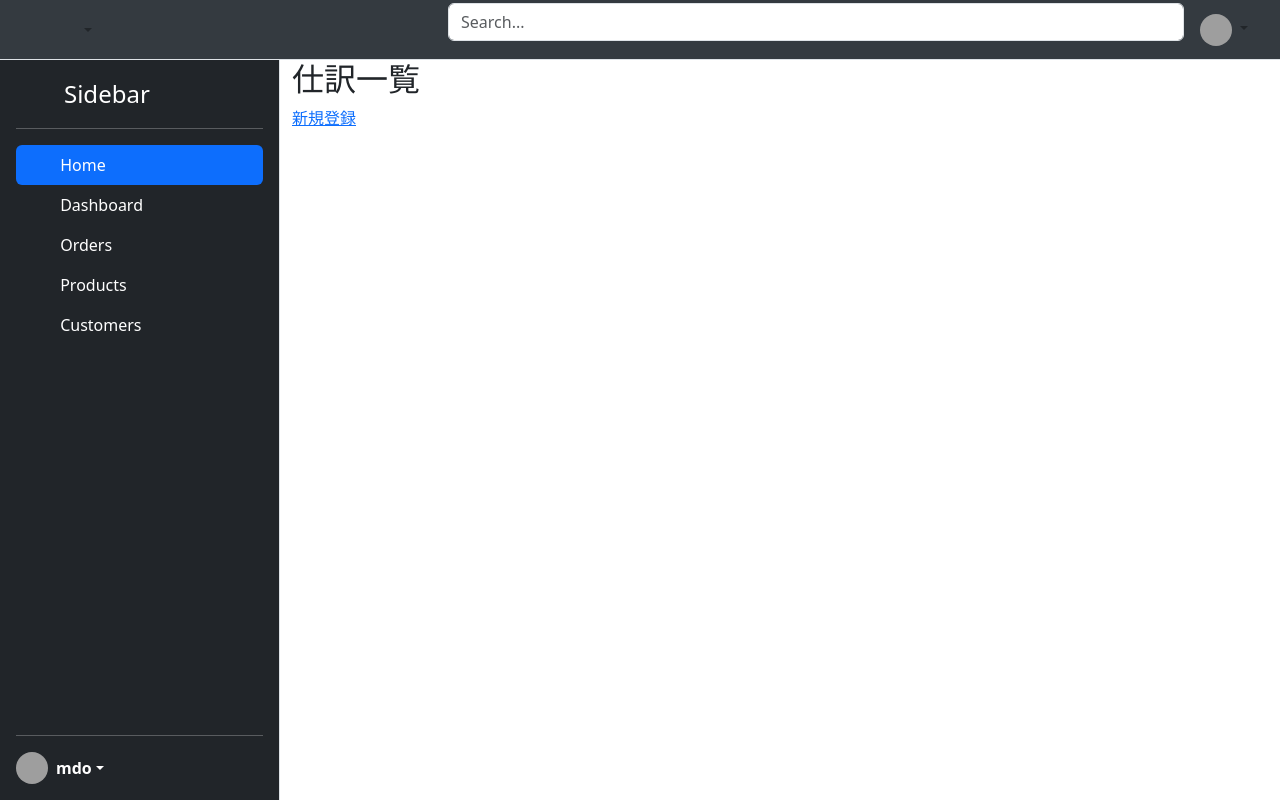
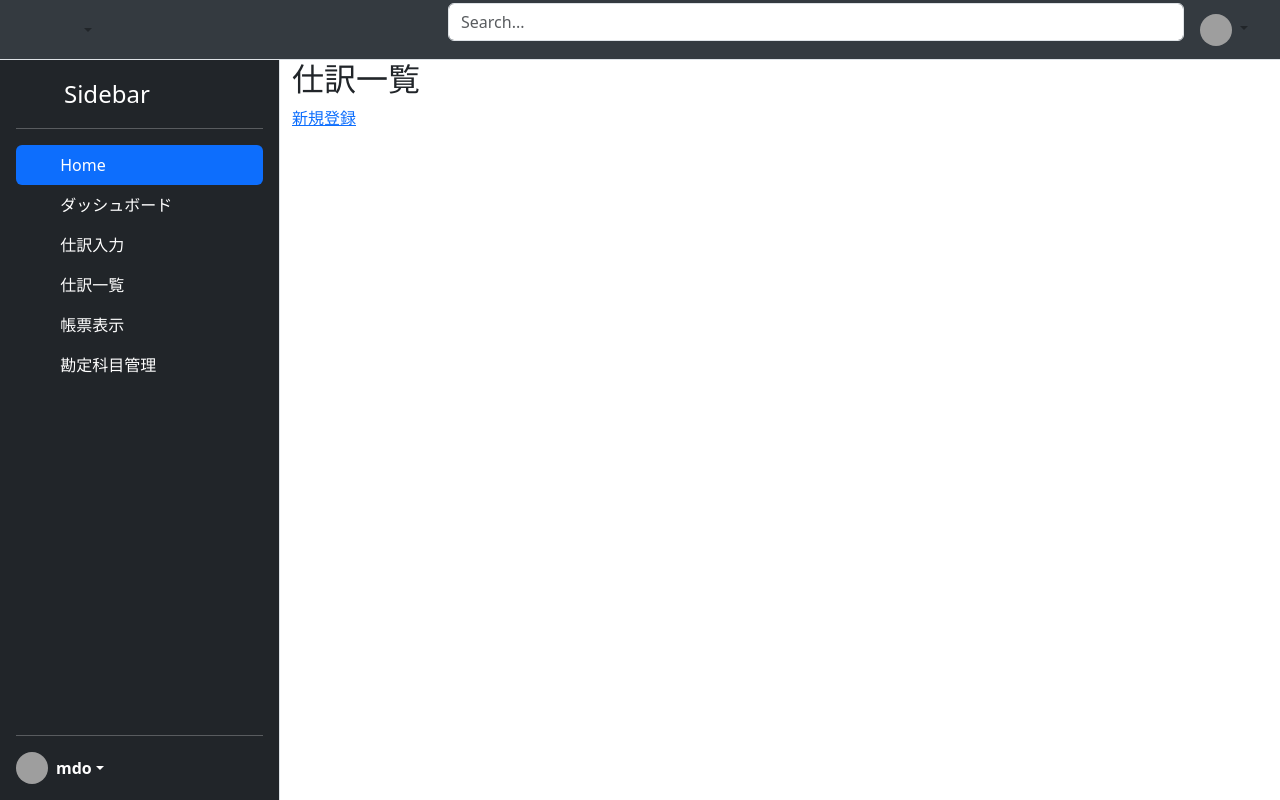
Before and after one commit to Kou-Yamaguchi/accounting, a Django app: page /ledger/ in a window 1280 px wide. Run offline with Django 4.2, Linux system fonts and the light colour scheme; data that the repository does not hold is empty; some libraries are stand-ins or nearby versions; grey boxes are pictures that could not be loaded.

Commit message:
feat: 帳票htmlファイル作成

```diff
--- a/src/sample/templates/ledger/account_form.html
+++ b/src/sample/templates/ledger/account_form.html
@@ -1,3 +1,4 @@
+<!-- 勘定科目追加・編集フォーム -->
 {% extends "base.html" %}
 
 {% block main %}
--- a/src/sample/templates/ledger/account_list.html
+++ b/src/sample/templates/ledger/account_list.html
@@ -1,3 +1,4 @@
+<!-- 勘定科目管理 -->
 {% extends "base.html" %}
 
 {% block main %}
--- /dev/null
+++ b/src/sample/templates/ledger/cash_book.html
@@ -0,0 +1 @@
+<!-- 現金出納帳 -->
--- /dev/null
+++ b/src/sample/templates/ledger/payable_ledger.html
@@ -0,0 +1 @@
+<!-- 買掛金元帳 -->
--- a/src/sample/templates/ledger/purchase_book.html
+++ b/src/sample/templates/ledger/purchase_book.html
@@ -1,3 +1,4 @@
+<!-- 仕入帳 -->
 {% extends "base.html" %}
 
 {% block main %}
--- /dev/null
+++ b/src/sample/templates/ledger/receivable_ledger.html
@@ -0,0 +1 @@
+<!-- 売掛金元帳 -->
--- /dev/null
+++ b/src/sample/templates/ledger/sales_book.html
@@ -0,0 +1 @@
+<!-- 売上帳 -->
--- a/src/sample/templates/sidebar.html
+++ b/src/sample/templates/sidebar.html
@@ -20,23 +20,23 @@
         <svg class="bi me-2" width="16" height="16">
           <use xlink:href="#speedometer2" />
         </svg>
-        Dashboard
+        ダッシュボード
       </a>
     </li>
     <li>
-      <a href="#" class="nav-link text-white">
+      <a href="{% url 'journal_entry_new' %}" class="nav-link text-white">
         <svg class="bi me-2" width="16" height="16">
           <use xlink:href="#table" />
         </svg>
-        Orders
+        仕訳入力
       </a>
     </li>
     <li>
-      <a href="#" class="nav-link text-white">
+      <a href="{% url 'journal_entry_list' %}" class="nav-link text-white">
         <svg class="bi me-2" width="16" height="16">
           <use xlink:href="#grid" />
         </svg>
-        Products
+        仕訳一覧
       </a>
     </li>
     <li>
@@ -44,7 +44,15 @@
         <svg class="bi me-2" width="16" height="16">
           <use xlink:href="#people-circle" />
         </svg>
-        Customers
+        帳票表示
+      </a>
+    </li>
+    <li>
+      <a href="{% url 'account_list' %}" class="nav-link text-white">
+        <svg class="bi me-2" width="16" height="16">
+          <use xlink:href="#account" />
+        </svg>
+        勘定科目管理
       </a>
     </li>
   </ul>
```
Also changed, not shown: src/sample/templates/ledger/ledger_select.html (added, +25 -0 lines).
